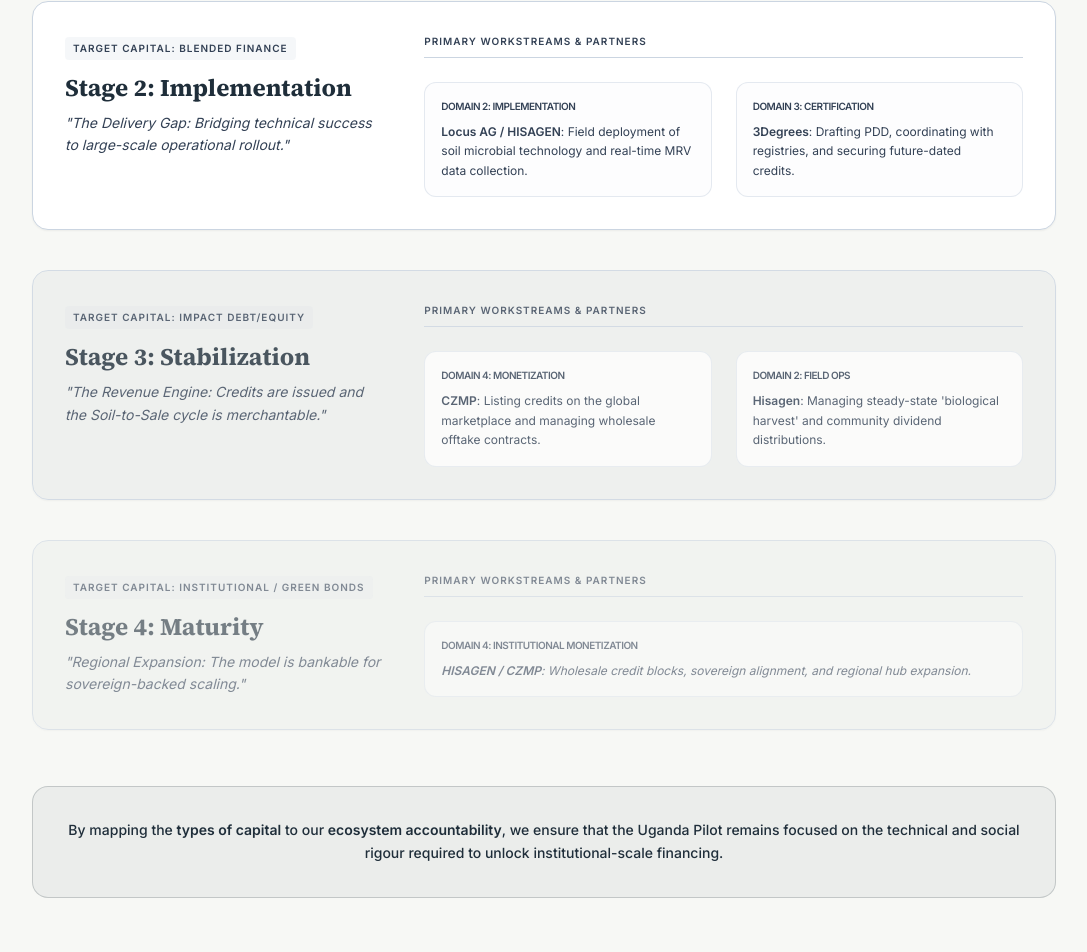
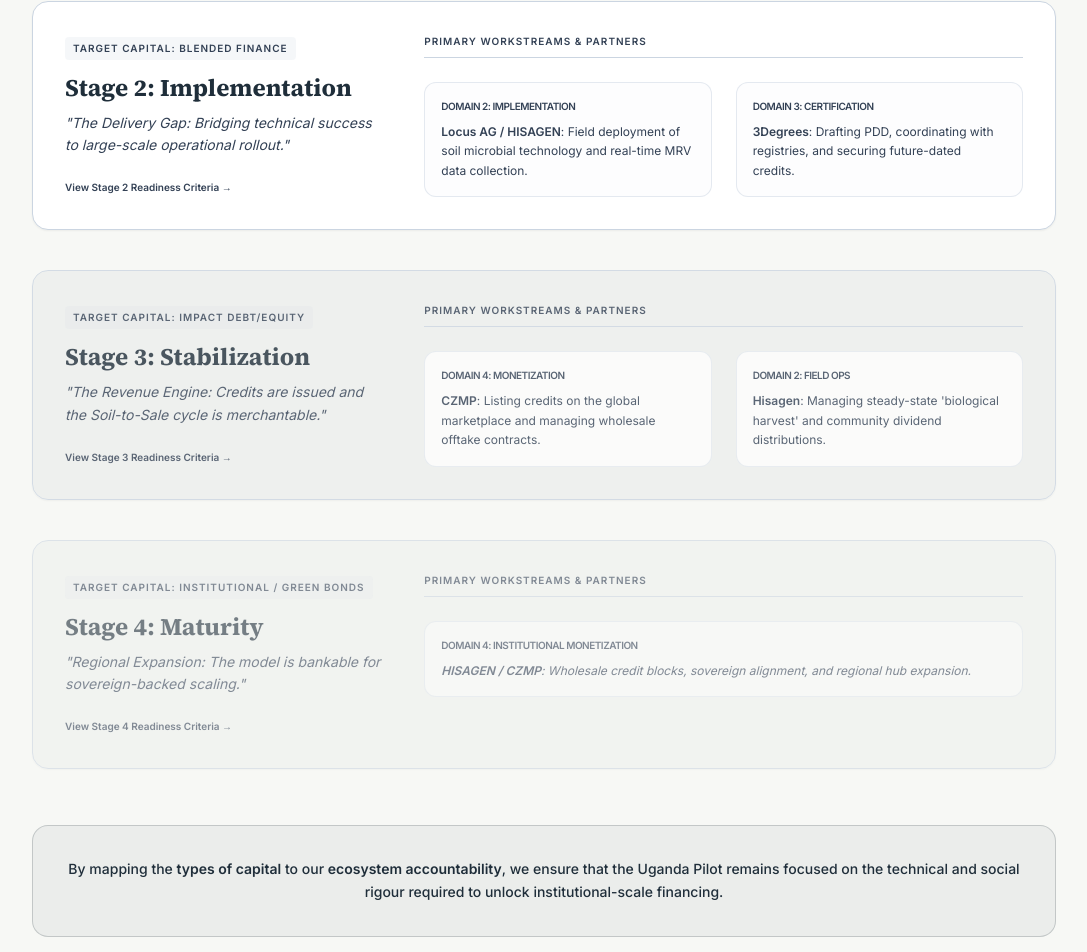
Before and after one commit to juakali100/hisagen, a Next.js app: page /project/hisagen-uganda in a window 1280 px wide. Shown: the part 1057-2009 px from the top of the page, without its empty margins (96-1183 px from the left). Built offline with nearby package versions, Linux system fonts and the light colour scheme.

Commit message:
Correct stage criteria links and add deep links to all roadmap stages

```diff
--- a/src/app/project/hisagen-uganda/page.tsx
+++ b/src/app/project/hisagen-uganda/page.tsx
@@ -74,7 +74,7 @@ export default function PilotPage() {
                   <h3 className="text-2xl font-bold text-secondary">Stage 1: Incubation</h3>
                   <p className="mt-3 text-sm text-slate leading-relaxed italic">"Establishing the Ground Truth and securing the social license to operate."</p>
                   <div className="mt-6 flex flex-col gap-3">
-                    <a href="/funding-roadmap/capital-continuum" className="text-xs font-bold text-secondary hover:underline flex items-center gap-2">
+                    <a href="/stage-1" className="text-xs font-bold text-secondary hover:underline flex items-center gap-2">
                       Review Full Stage 1 Criteria <span>→</span>
                     </a>
                   </div>
@@ -105,6 +105,11 @@ export default function PilotPage() {
                 <div className="inline-block px-2 py-1 bg-mist/20 text-slate text-[10px] font-bold uppercase tracking-widest rounded mb-3">Target Capital: Blended Finance</div>
                 <h3 className="text-2xl font-bold text-secondary">Stage 2: Implementation</h3>
                 <p className="mt-2 text-sm text-slate leading-relaxed italic">"The Delivery Gap: Bridging technical success to large-scale operational rollout."</p>
+                <div className="mt-4">
+                  <a href="/stage-2" className="text-[10px] font-bold text-slate hover:text-secondary hover:underline">
+                    View Stage 2 Readiness Criteria →
+                  </a>
+                </div>
               </div>
               <div className="flex-1 space-y-6">
                 <p className="text-[10px] font-bold text-slate uppercase tracking-widest mb-2 border-b border-mist pb-2">Primary Workstreams & Partners</p>
@@ -129,6 +134,11 @@ export default function PilotPage() {
                 <div className="inline-block px-2 py-1 bg-mist/20 text-slate text-[10px] font-bold uppercase tracking-widest rounded mb-3">Target Capital: Impact Debt/Equity</div>
                 <h3 className="text-2xl font-bold text-secondary">Stage 3: Stabilization</h3>
                 <p className="mt-2 text-sm text-slate leading-relaxed italic">"The Revenue Engine: Credits are issued and the Soil-to-Sale cycle is merchantable."</p>
+                <div className="mt-4">
+                  <a href="/stage-3" className="text-[10px] font-bold text-slate hover:text-secondary hover:underline">
+                    View Stage 3 Readiness Criteria →
+                  </a>
+                </div>
               </div>
               <div className="flex-1 space-y-6">
                 <p className="text-[10px] font-bold text-slate uppercase tracking-widest mb-2 border-b border-mist pb-2">Primary Workstreams & Partners</p>
@@ -153,6 +163,11 @@ export default function PilotPage() {
                 <div className="inline-block px-2 py-1 bg-mist/20 text-slate text-[10px] font-bold uppercase tracking-widest rounded mb-3">Target Capital: Institutional / Green Bonds</div>
                 <h3 className="text-2xl font-bold text-secondary">Stage 4: Maturity</h3>
                 <p className="mt-2 text-sm text-slate leading-relaxed italic">"Regional Expansion: The model is bankable for sovereign-backed scaling."</p>
+                <div className="mt-4">
+                  <a href="/stage-4" className="text-[10px] font-bold text-slate hover:text-secondary hover:underline">
+                    View Stage 4 Readiness Criteria →
+                  </a>
+                </div>
               </div>
               <div className="flex-1 space-y-6">
                 <p className="text-[10px] font-bold text-slate uppercase tracking-widest mb-2 border-b border-mist pb-2">Primary Workstreams & Partners</p>
```
